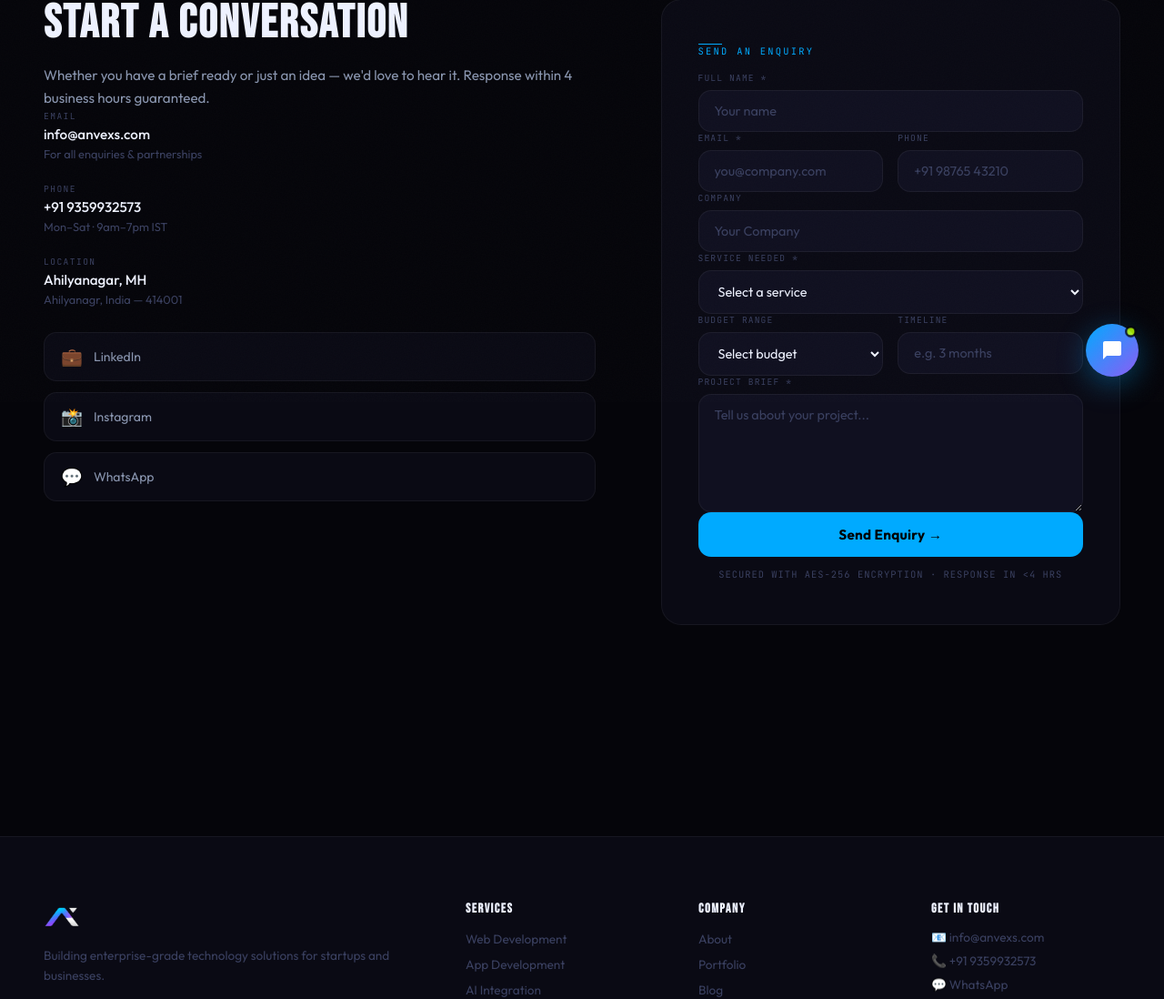
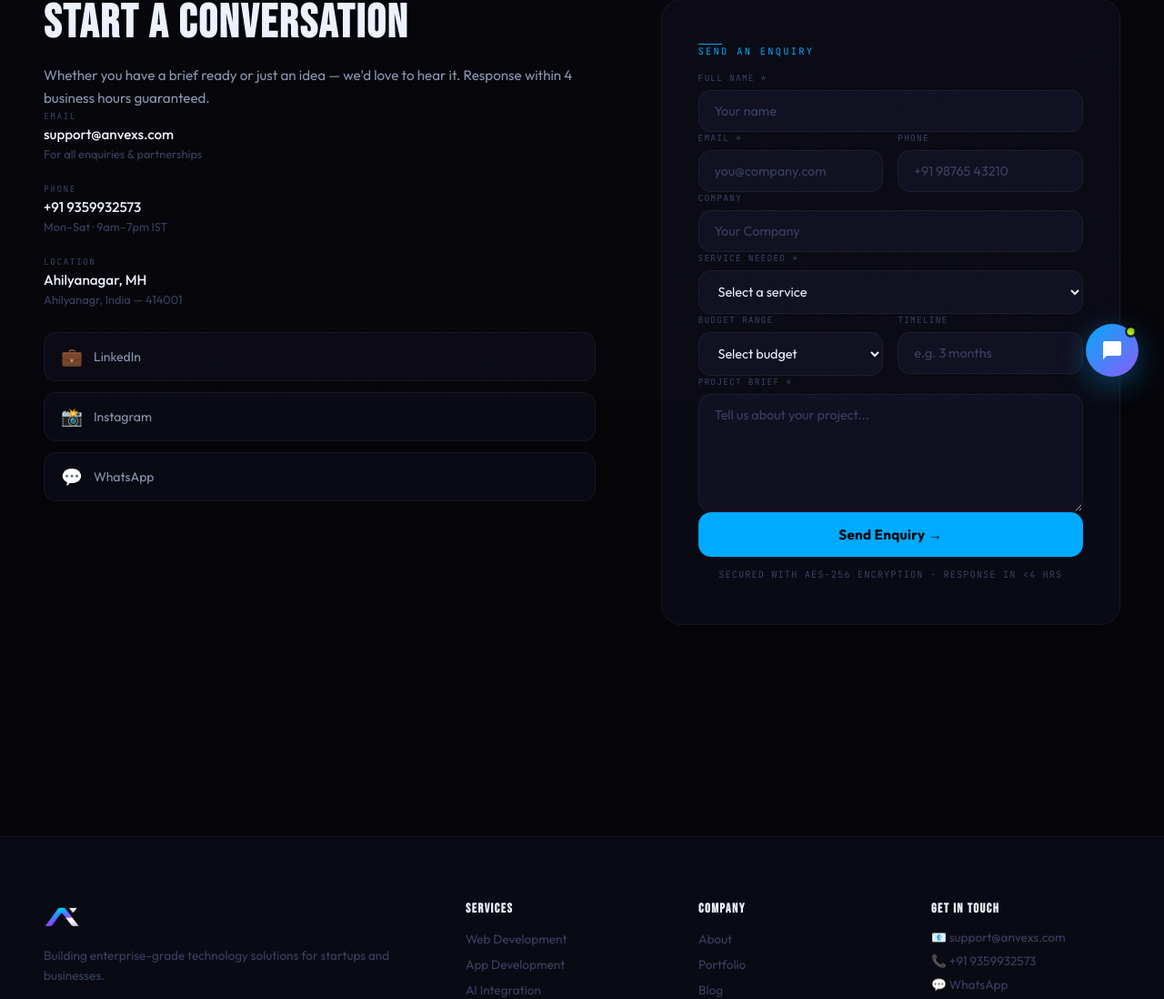
Before and after one commit to shubhz6599/anvexs, an Angular app: page /contact in a window 1280 px wide. Shown: the part 358-1456 px from the top of the page at 91% size. Built offline with nearby package versions, Linux system fonts and the light colour scheme.

Commit message:
Buggggggggg

```diff
--- a/src/app/app.ts
+++ b/src/app/app.ts
@@ -37,7 +37,7 @@ export class App implements OnInit {
         '@type': 'ContactPoint',
         telephone: '+91-9359932573',
         contactType: 'customer service',
-        email: 'info@anvexs.com',
+        email: 'support@anvexs.com',
         areaServed: 'IN',
         availableLanguage: 'English',
       },
--- a/src/app/features/contact/contact.html
+++ b/src/app/features/contact/contact.html
@@ -15,7 +15,7 @@
 
             <div class="contact-item reveal d2">
               <div class="contact-label">Email</div>
-              <div class="contact-value">info@anvexs.com</div>
+              <div class="contact-value">support@anvexs.com</div>
               <div class="contact-sub">For all enquiries & partnerships</div>
             </div>
 
--- a/src/app/shared/components/footer/footer.html
+++ b/src/app/shared/components/footer/footer.html
@@ -59,7 +59,7 @@
         <h4 class="footer-col-title">Get In Touch</h4>
         <ul class="footer-contact">
           <li>
-            <a href="mailto:info@anvexs.com">📧 info@anvexs.com</a>
+            <a href="mailto:support@anvexs.com">📧 support@anvexs.com</a>
           </li>
           <li>
             <a href="tel:+919359932573">📞 +91 9359932573</a>
--- a/src/app/shared/components/navbar/navbar.html
+++ b/src/app/shared/components/navbar/navbar.html
@@ -101,7 +101,7 @@
       <a href="https://wa.me/9359932573" target="_blank" class="drawer-btn" (click)="closeMenu()">
         <span>💬</span> WhatsApp
       </a>
-      <a href="mailto:info@anvexs.com" class="drawer-btn" (click)="closeMenu()">
+      <a href="mailto:support@anvexs.com" class="drawer-btn" (click)="closeMenu()">
         <span>📧</span> Email
       </a>
       <a href="tel:+919359932573" class="drawer-btn" (click)="closeMenu()">
--- a/src/index.html
+++ b/src/index.html
@@ -63,7 +63,7 @@
       "@type": "ContactPoint",
       "telephone": "+91-9359932573",
       "contactType": "customer service",
-      "email": "info@anvexs.com",
+      "email": "support@anvexs.com",
       "areaServed": "Worldwide"
     },
     "address": {
```
